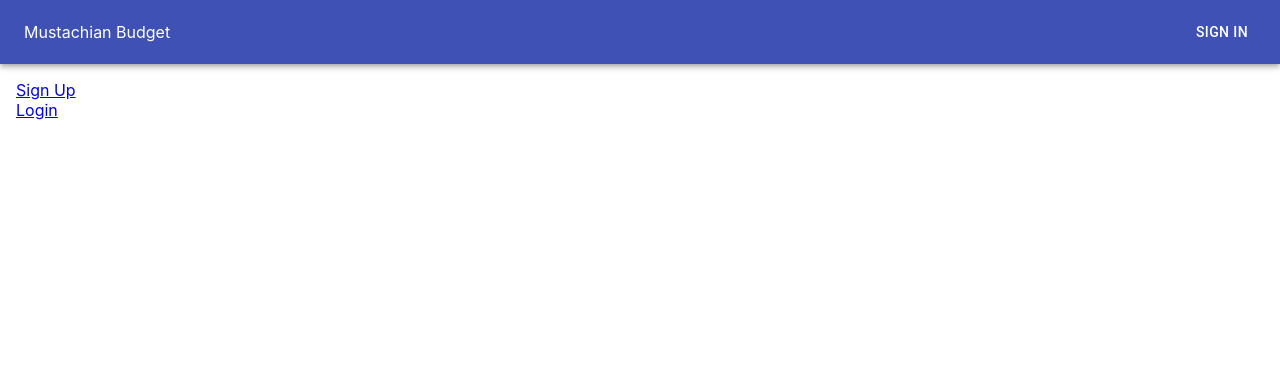
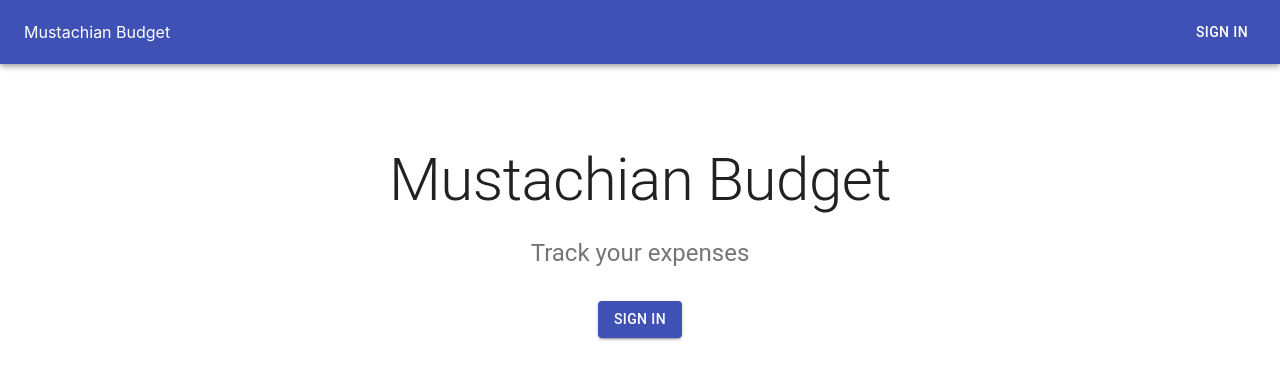
Before and after one commit to lorenzogm/mustachian-budget, a React (Create React App) app: page / in a window 1280 px wide. Shown: the top 380 px of the page. Built offline with nearby package versions, Linux system fonts and the light colour scheme; no server answers.

Commit message:
feat(pages): basic design for "HomePage"

```diff
--- a/src/pages/HomePage/index.tsx
+++ b/src/pages/HomePage/index.tsx
@@ -1,15 +1,31 @@
 import React from 'react'
-import { Link } from 'react-router-dom'
+import Typography from '@material-ui/core/Typography'
+import Container from '@material-ui/core/Container'
 
-const HomePage: React.FC = () => (
-  <>
-    <div>
-      <Link to="/signup">Sign Up</Link>
+import Button from 'components/Button'
+
+import useStyles from './useStyles'
+
+const HomePage: React.FC = () => {
+  const classes = useStyles()
+
+  return (
+    <div className={classes.heroContent}>
+      <Container maxWidth="sm">
+        <Typography component="h1" variant="h2" align="center" color="textPrimary" gutterBottom>
+          Mustachian Budget
+        </Typography>
+        <Typography variant="h5" align="center" color="textSecondary" paragraph>
+          Track your expenses
+        </Typography>
+        <div className={classes.heroButtons}>
+          <Button to="signin" variant="contained" color="primary">
+            Sign In
+          </Button>
+        </div>
+      </Container>
     </div>
-    <div>
-      <Link to="/login">Login</Link>
-    </div>
-  </>
-)
+  )
+}
 
 export default HomePage
--- /dev/null
+++ b/src/pages/HomePage/useStyles.tsx
@@ -0,0 +1,14 @@
+import { makeStyles } from '@material-ui/core/styles'
+
+const useStyles = makeStyles((theme) => ({
+  heroContent: {
+    backgroundColor: theme.palette.background.paper,
+    padding: theme.spacing(8, 0, 6),
+  },
+  heroButtons: {
+    marginTop: theme.spacing(4),
+    textAlign: 'center',
+  },
+}))
+
+export default useStyles
```
